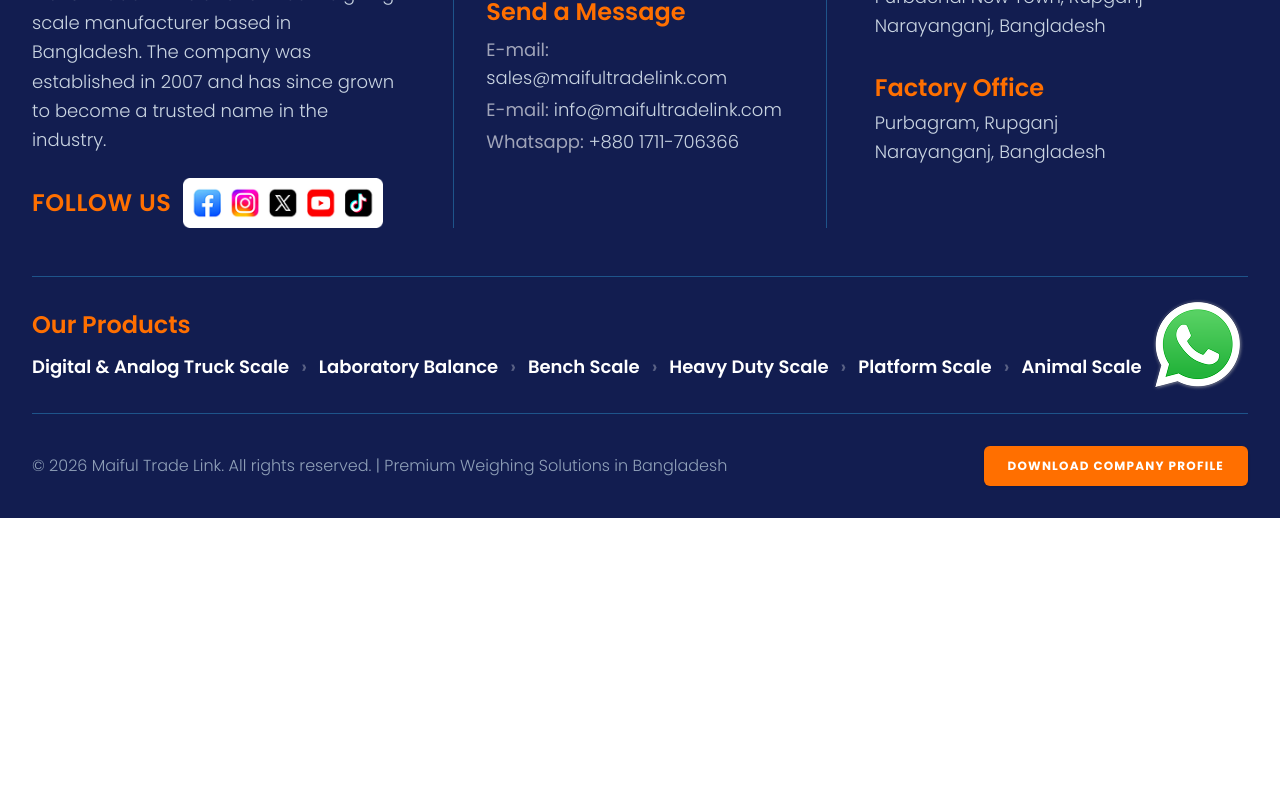
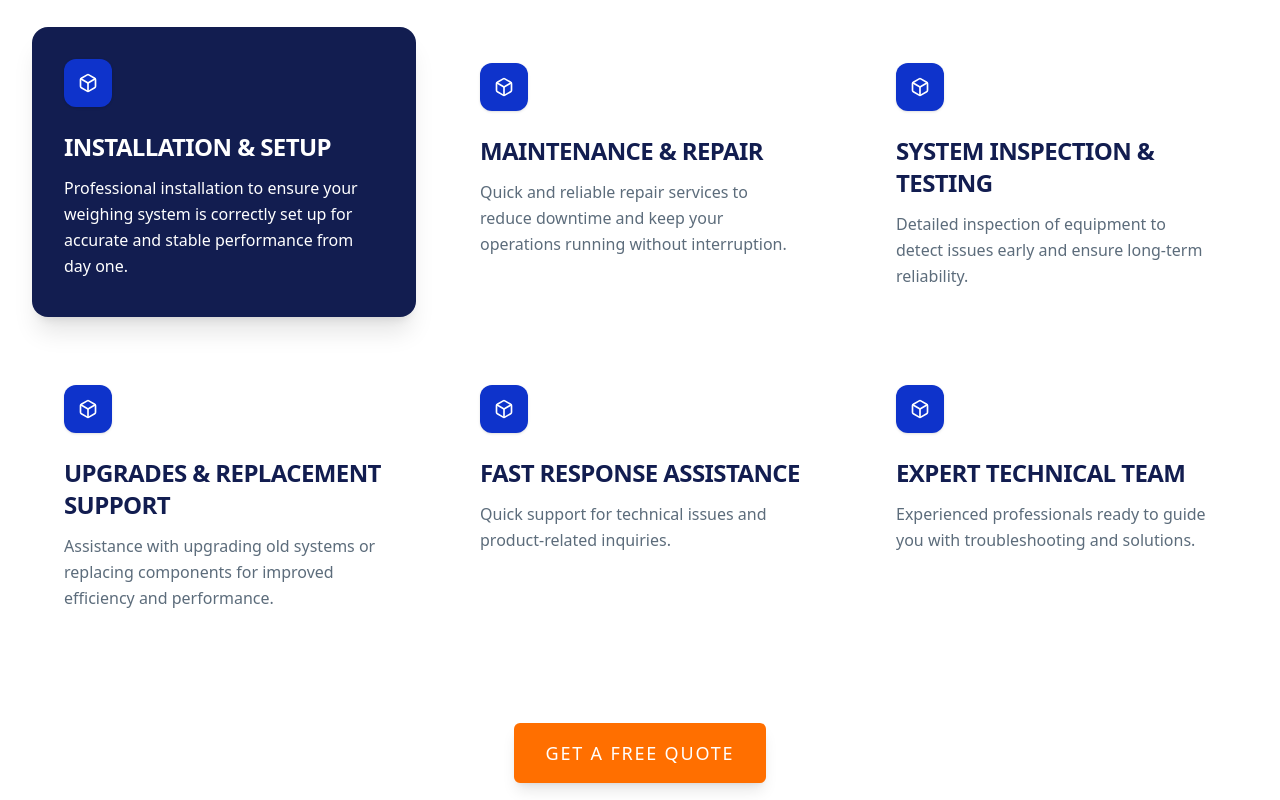
Before and after one commit to mahbubnoyon506/maiful-trade, a Next.js app: page / in a window 1280 px wide. Shown: the part 4320-5120 px from the top of the page. Before the commit the page ends 4838 px from the top, so only its background shows below. Built offline with nearby package versions, Linux system fonts and the light colour scheme.

Commit message:
Our services section created

```diff
--- a/app/page.tsx
+++ b/app/page.tsx
@@ -2,6 +2,7 @@
 import BrandPartnersSection from "@/components/BrandPartnersSection";
 import FeaturedProductsSection from "@/components/FeaturedProductsSection";
 import HeroSection from "@/components/HeroSection";
+import ServicesSection from "@/components/ServicesSection";
 import StatsSection from "@/components/StatsSection";
 
 export default function Home() {
@@ -12,6 +13,7 @@
       <AboutUsSection />
       <BrandPartnersSection />
       <FeaturedProductsSection />
+      <ServicesSection />
     </div>
   );
 }
--- a/components/FeaturedProductsSection.tsx
+++ b/components/FeaturedProductsSection.tsx
@@ -41,7 +41,7 @@
   ];
 
   return (
-    <section className="bg-[#F4F7FA] py-16 lg:py-24 font-space-grotesk">
+    <section className="bg-white py-16 lg:py-24 font-space-grotesk">
       <div className="max-w-7xl mx-auto px-4 sm:px-6 lg:px-8 space-y-10">
         {/* HEADER SECTION LAYOUT ROW */}
         <div className="flex flex-col sm:flex-row sm:items-end justify-between gap-4 border-b border-slate-200/60 pb-6">
--- /dev/null
+++ b/components/ServicesSection.tsx
@@ -0,0 +1,120 @@
+"use client";
+
+import React from "react";
+import { Box } from "lucide-react";
+import Button from "./Button";
+// Reusable button from previous steps
+
+export default function ServicesSection() {
+  const services = [
+    {
+      title: "INSTALLATION & SETUP",
+      description:
+        "Professional installation to ensure your weighing system is correctly set up for accurate and stable performance from day one.",
+      isHighlighted: true, // Matches the dark blue highlighted card look in the image
+    },
+    {
+      title: "MAINTENANCE & REPAIR",
+      description:
+        "Quick and reliable repair services to reduce downtime and keep your operations running without interruption.",
+      isHighlighted: false,
+    },
+    {
+      title: "SYSTEM INSPECTION & TESTING",
+      description:
+        "Detailed inspection of equipment to detect issues early and ensure long-term reliability.",
+      isHighlighted: false,
+    },
+    {
+      title: "UPGRADES & REPLACEMENT SUPPORT",
+      description:
+        "Assistance with upgrading old systems or replacing components for improved efficiency and performance.",
+      isHighlighted: false,
+    },
+    {
+      title: "FAST RESPONSE ASSISTANCE",
+      description:
+        "Quick support for technical issues and product-related inquiries.",
+      isHighlighted: false,
+    },
+    {
+      title: "EXPERT TECHNICAL TEAM",
+      description:
+        "Experienced professionals ready to guide you with troubleshooting and solutions.",
+      isHighlighted: false,
+    },
+  ];
+
+  return (
+    <section className="bg-white py-16 lg:py-24 font-sans">
+      <div className="max-w-7xl mx-auto px-4 sm:px-6 lg:px-8 space-y-16 flex flex-col items-center">
+        {/* HEADER BLOCK */}
+        <div className="text-center space-y-2 max-w-3xl mx-auto">
+          <span className="text-sm font-medium tracking-widest uppercase text-secondary">
+            OUR SERVICES
+          </span>
+          <h2 className="text-2xl sm:text-3xl md:text-5xl font-bold tracking-tight uppercase text-primary">
+            COMPLETE AFTER-SALES SUPPORT AND PROFESSIONAL WEIGHING SERVICES
+          </h2>
+        </div>
+
+        {/* SERVICES ITEMS MATRIX GRID */}
+        <div className="grid grid-cols-1 md:grid-cols-2 lg:grid-cols-3 gap-6 xl:gap-8 w-full">
+          {services.map((service, idx) => (
+            <div
+              key={idx}
+              className={`rounded-2xl p-8 transition-all duration-300 flex flex-col justify-between min-h-[280px] ${
+                service.isHighlighted
+                  ? "bg-primary text-white shadow-xl translate-y-[-4px]"
+                  : "bg-white text-foreground hover:shadow-md"
+              }`}
+            >
+              <div className="space-y-6">
+                {/* Custom Box Icon Container */}
+                <div
+                  className={`w-12 h-12 rounded-xl flex items-center justify-center shadow-sm ${
+                    service.isHighlighted
+                      ? "bg-secondary text-white"
+                      : "bg-secondary text-white"
+                  }`}
+                >
+                  <Box className="w-5 h-5 stroke-[2]" />
+                </div>
+
+                {/* Typography Block */}
+                <div className="space-y-3">
+                  <h3
+                    className={`text-lg sm:text-2xl font-bold tracking-tight uppercase ${
+                      service.isHighlighted ? "text-white" : "text-primary"
+                    }`}
+                  >
+                    {service.title}
+                  </h3>
+                  <p
+                    className={`text-sm sm:text-base font-normal leading-relaxed ${
+                      service.isHighlighted ? "text-white" : "text-neutral"
+                    }`}
+                  >
+                    {service.description}
+                  </p>
+                </div>
+              </div>
+            </div>
+          ))}
+        </div>
+
+        {/* BOTTOM ACTION CTA */}
+        <div className="pt-4">
+          <Button
+            variant="solid"
+            colorScheme="tertiary"
+            className="px-8 py-4 rounded-md text-lg font-medium shadow-lg"
+            onClick={() => console.log("Get a Free Quote clicked")}
+          >
+            GET A FREE QUOTE
+          </Button>
+        </div>
+      </div>
+    </section>
+  );
+}
```
